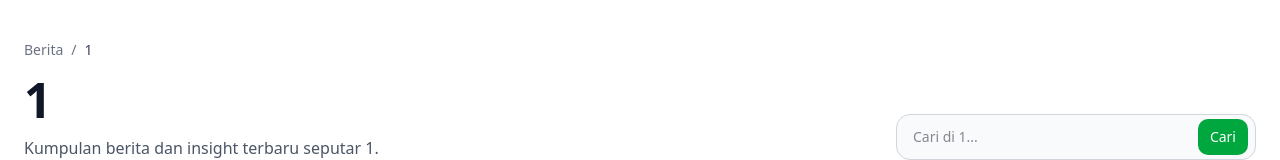
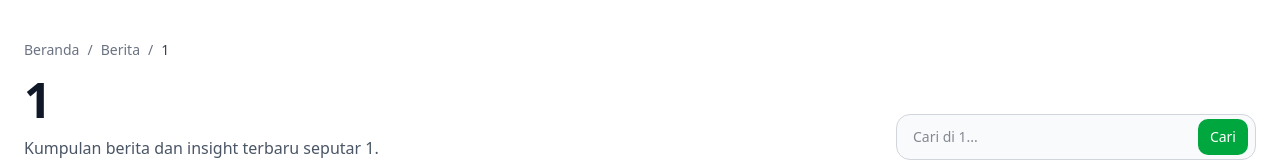
Before and after one commit to ahmadadptr001/ade-green-taxi, a Next.js app: page /berita/kategori/1 in a window 1280 px wide. Shown: the top 160 px of the page. Built offline with nearby package versions, Linux system fonts and the light colour scheme.

Commit message:
anu nya gw tambahin agar bisa ke halaman beranda

```diff
--- a/app/berita/kategori/[slug]/page.jsx
+++ b/app/berita/kategori/[slug]/page.jsx
@@ -37,6 +37,10 @@ export default async function BeritaKategori({ params }) {
         <div className="max-w-7xl mx-auto px-6 py-10">
           {/* Breadcrumb */}
           <nav className="text-sm text-gray-500 mb-4">
+            <Link href="/beranda" className="hover:underline">
+              Beranda
+            </Link>
+            <span className="mx-2">/</span>
             <Link href="/berita" className="hover:underline">
               Berita
             </Link>
```
